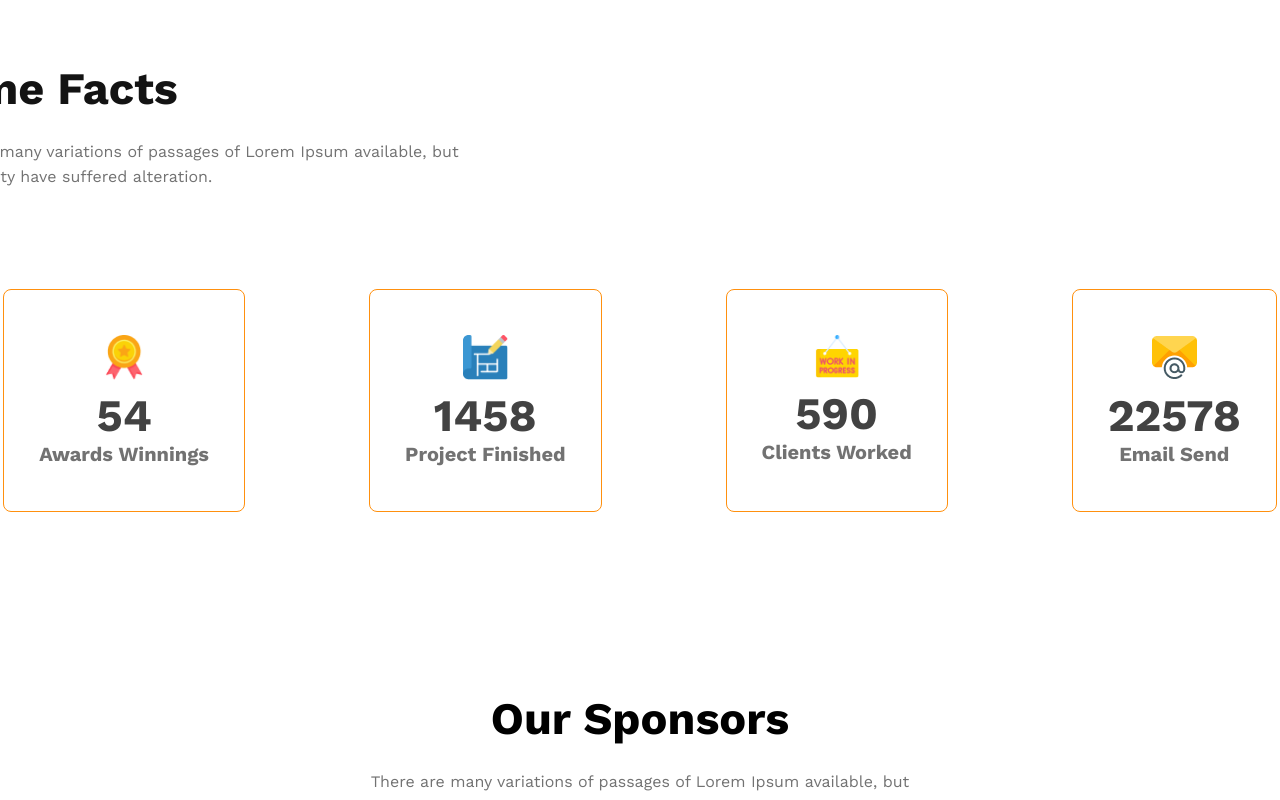
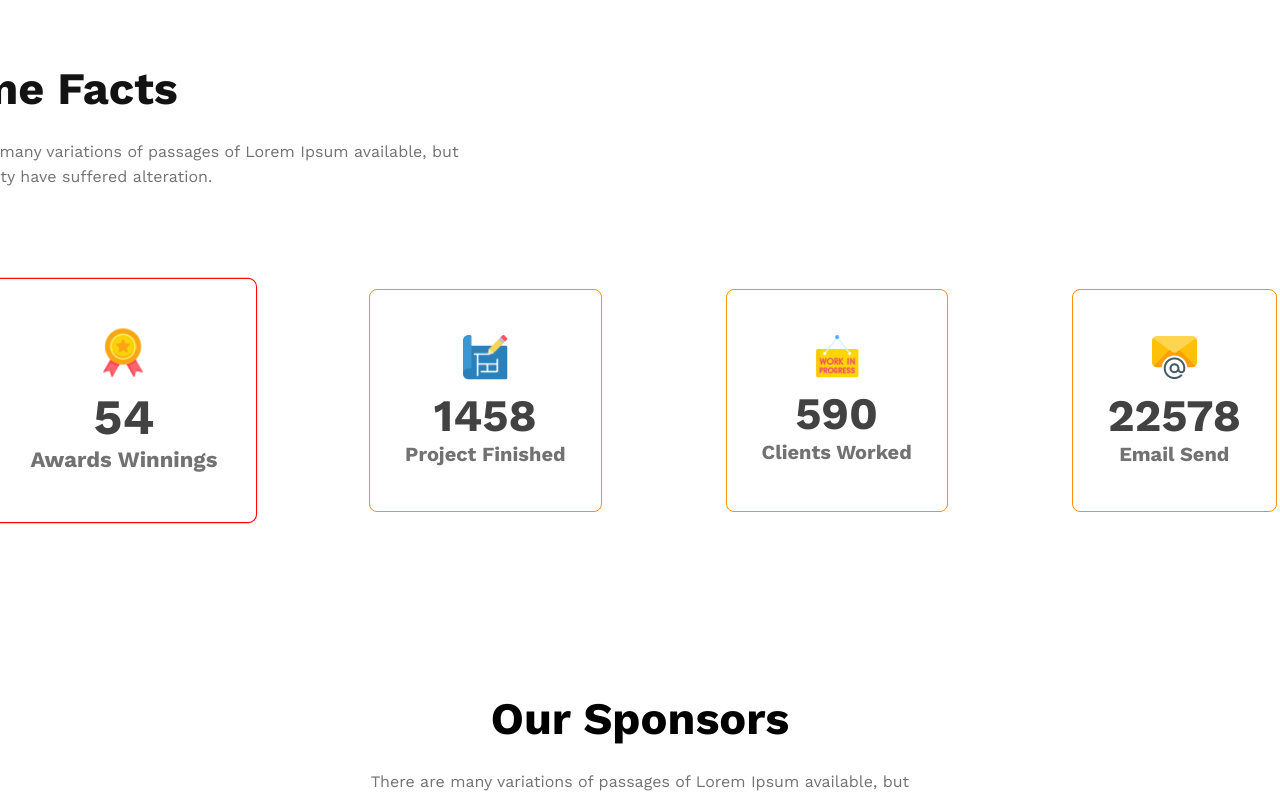
Before and after one commit to Salikur6/Group-of-Architects, a plain HTML site: page index.html in a window 1280 px wide. In both pictures the pointer is over the element 124 px from the left and 3661 px from the top of the page. Shown: the part 3261-4061 px from the top of the page. Drawn offline with nearby package versions, Linux system fonts and the light colour scheme.

Commit message:
facts box transform

```diff
--- a/style.css
+++ b/style.css
@@ -231,6 +231,12 @@ article p {
     padding: 45px 35px;
     border: 1px solid #FF900E;
     border-radius: 8px;
+    transition: all .5s ease;
+}
+
+.fact:hover {
+    transform: scale(1.1);
+    border: 1.5px solid #ff0808;
 }
 
 .fact img {
```
Also changed, not shown: index.html (+1 -0 lines).
